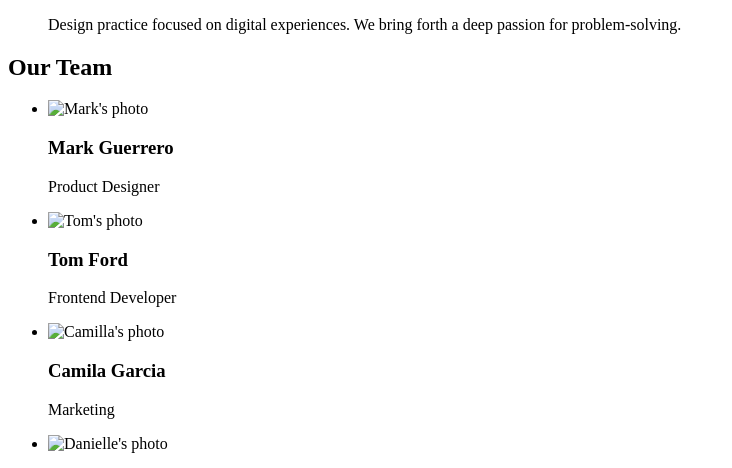
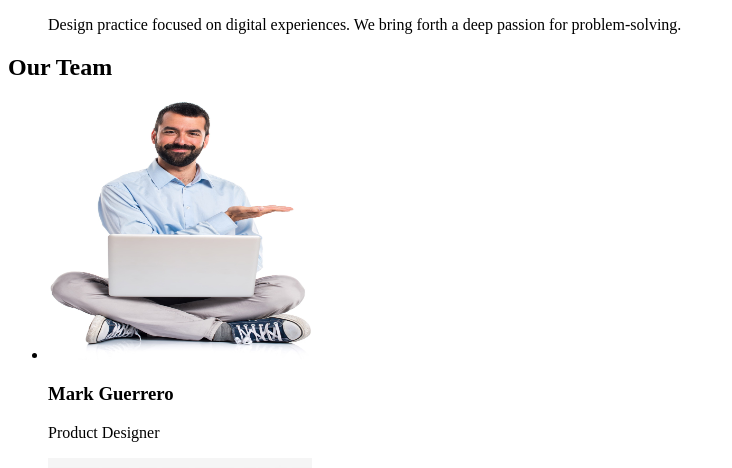
Before and after one commit to Butkevych/goit-markup-hw-01, a plain HTML site: page index.html in a window 1280 px wide. Shown: the part 507-975 px from the top of the page, without its empty margins (0-732 px from the left). Drawn offline with Linux system fonts and the light colour scheme; the site is published under a folder, as on GitHub Pages, so addresses that start at the root find nothing.

Commit message:
Changed folders name and improved code for image sources

```diff
--- a/index.html
+++ b/index.html
@@ -60,7 +60,7 @@
         <ul>
           <li>
             <img
-              src="/photos/mark.jpg"
+              src="images/mark.jpg"
               alt="Mark's photo"
               width="264"
               height="260"
@@ -70,7 +70,7 @@
           </li>
           <li>
             <img
-              src="/photos/tom.jpg"
+              src="images/tom.jpg"
               alt="Tom's photo"
               width="264"
               height="260"
@@ -80,7 +80,7 @@
           </li>
           <li>
             <img
-              src="/photos/camilla.jpg"
+              src="images/camilla.jpg"
               alt="Camilla's photo"
               width="264"
               height="260"
@@ -90,7 +90,7 @@
           </li>
           <li>
             <img
-              src="/photos/danielle.jpg"
+              src="images/danielle.jpg"
               alt="Danielle's photo"
               width="264"
               height="260"
```
Also changed, not shown: images/camilla.jpg (renamed from photos/camilla.jpg), images/danielle.jpg (renamed from photos/danielle.jpg), images/mark.jpg (renamed from photos/mark.jpg), images/tom.jpg (renamed from photos/tom.jpg).
